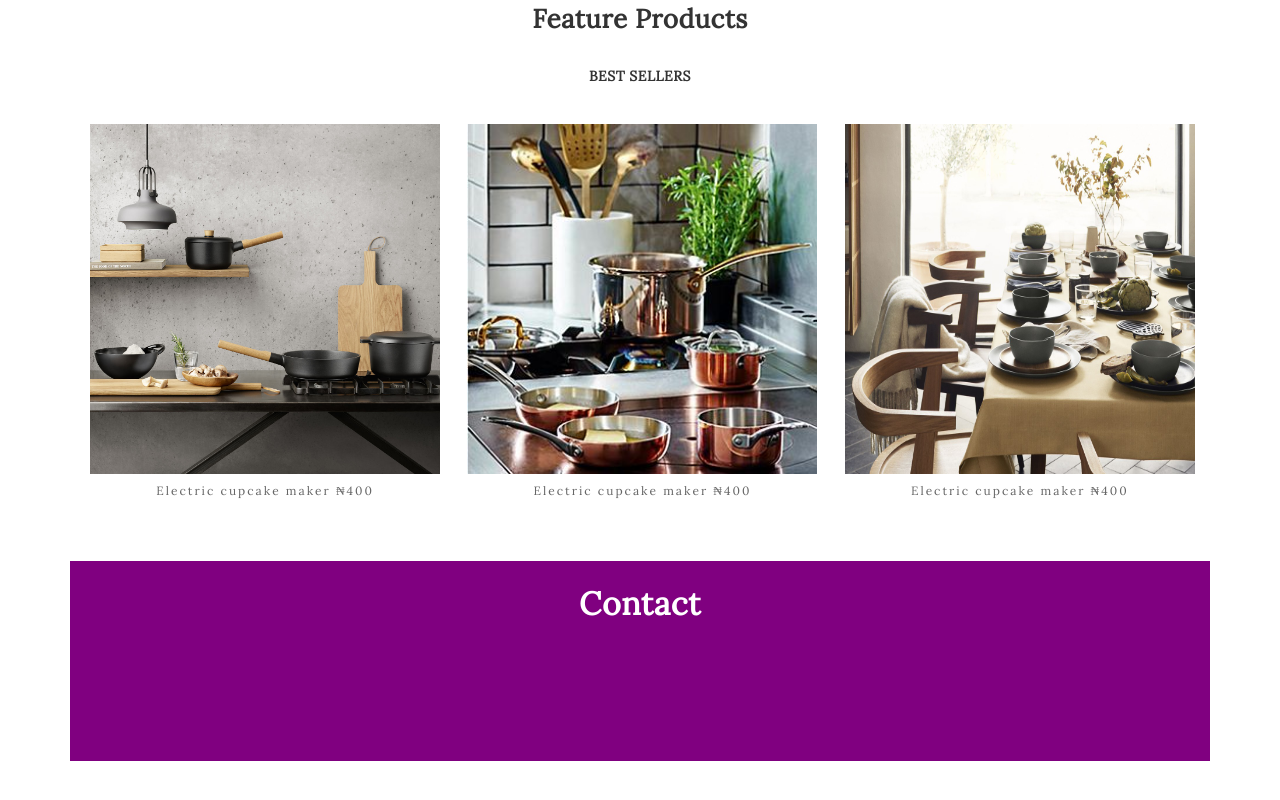
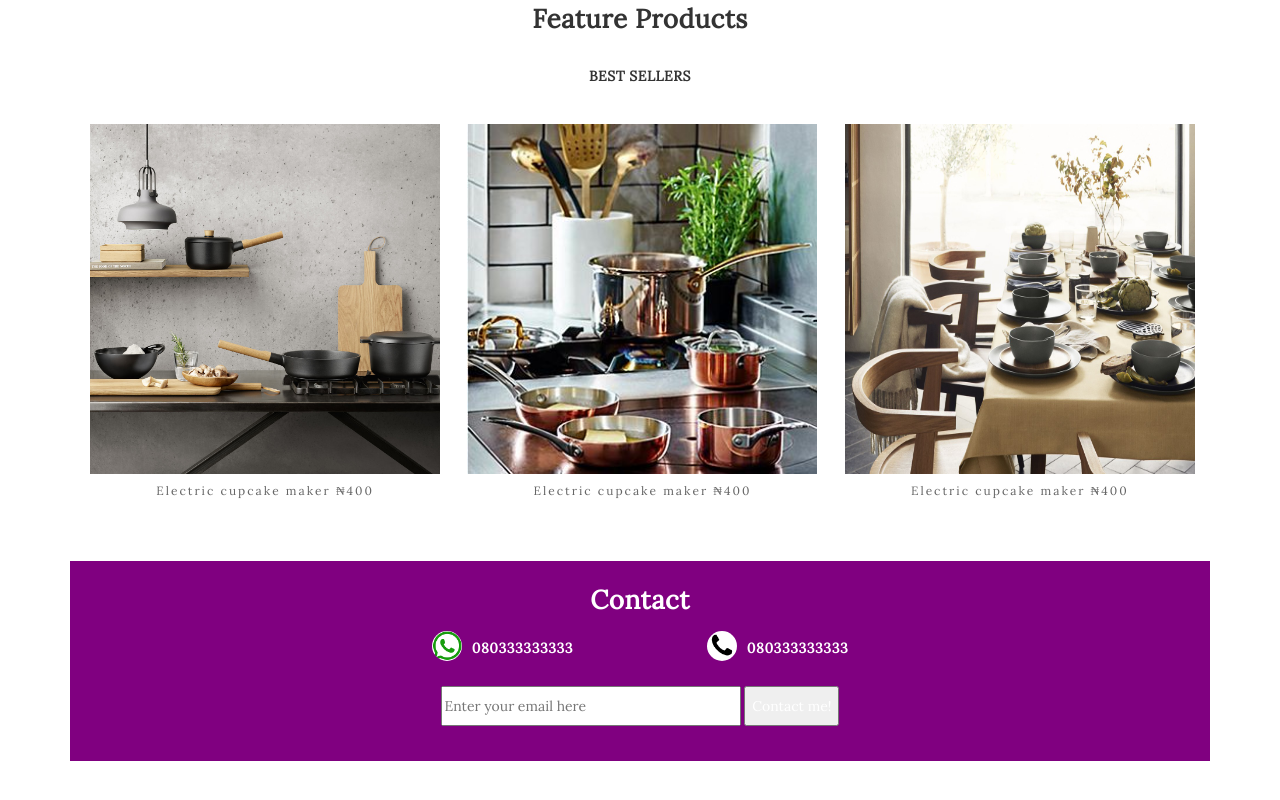
Before and after one commit to dtekluva/moremi, a plain HTML site: page index.html in a window 1280 px wide. Shown: the part 664-1464 px from the top of the page. Drawn offline with Linux system fonts and the light colour scheme.

Commit message:
litle edit

```diff
--- a/assets/css/main.css
+++ b/assets/css/main.css
@@ -73,6 +73,7 @@ header{
     /* background-color: aliceblue; */
     height:450px;
     display: flex;
+    flex-wrap: wrap;
 }
 .carousel-container{
     height: 100%;
@@ -86,7 +87,8 @@ header{
 
 .carousel {
     object-fit: contain;
-    width: 600px;
+    max-width: 600px;
+    min-width: 400px;
     height: 100%;
     padding-top: 80px;
     padding-left: 50px;
@@ -130,3 +132,59 @@ header{
     padding-top: 5px;
     color: white;
 }
+.numbers{
+    display:flex;
+    justify-content: space-evenly;
+    width: 60%;
+    margin: auto;
+
+}
+.whatsapp{
+    display:flex;
+}
+
+.whatsapp_img{
+    height: 30px;
+    width: 30px;
+    flex: 1;
+    background-size: cover;
+    background-image: url(../images/whatsapp.png);
+    border-radius: 50%;
+    margin-top: 0px;
+    margin-right: 10px;
+}
+.whatsapp h3{
+    flex: 2;
+}
+
+
+.phone{
+    display:flex;
+}
+
+.phone_img{
+    height: 30px;
+    width: 30px;
+    flex: 1;
+    background-size: cover;
+    background-image: url(../images/phone.png);
+    border-radius: 50%;
+    margin-top: 0px;
+    margin-right: 10px;
+}
+.phone h3{
+    flex: 2;
+}
+
+.input_box{
+    /* display:flex; */
+    margin: auto;
+    margin-top: 20px;
+}
+.input{
+    width: 300px;
+    height: 40px;
+}
+.button{
+    height: 40px;
+}
--- a/index.html
+++ b/index.html
@@ -150,7 +150,28 @@
             </div>
         </section>
         <section class="contact_bar" >
-            <h2>Contact</h2>
+            <h3>Contact</h3>
+            <div class="numbers">
+                <div class="whatsapp">
+                   <div class="whatsapp_img"></div>
+                    <h5>080333333333</h5>
+                </div>
+                <div class="phone">
+                    <div class="phone_img"></div>
+                    <h5>080333333333</h5>
+                </div>
+
+            </div>
+            <div class="input_box">
+
+                <span class="input-span">
+                    <input type="text" class="input" placeholder="Enter your email here">
+                    <button type="button" class="button">Contact me!</button>
+                </span>
+
+
+
+            </div>
 
         </section>
     </main>
```
Also changed, not shown: assets/images/phone.png (added), assets/images/splash.webp (added), assets/images/whatsapp.png (added).
